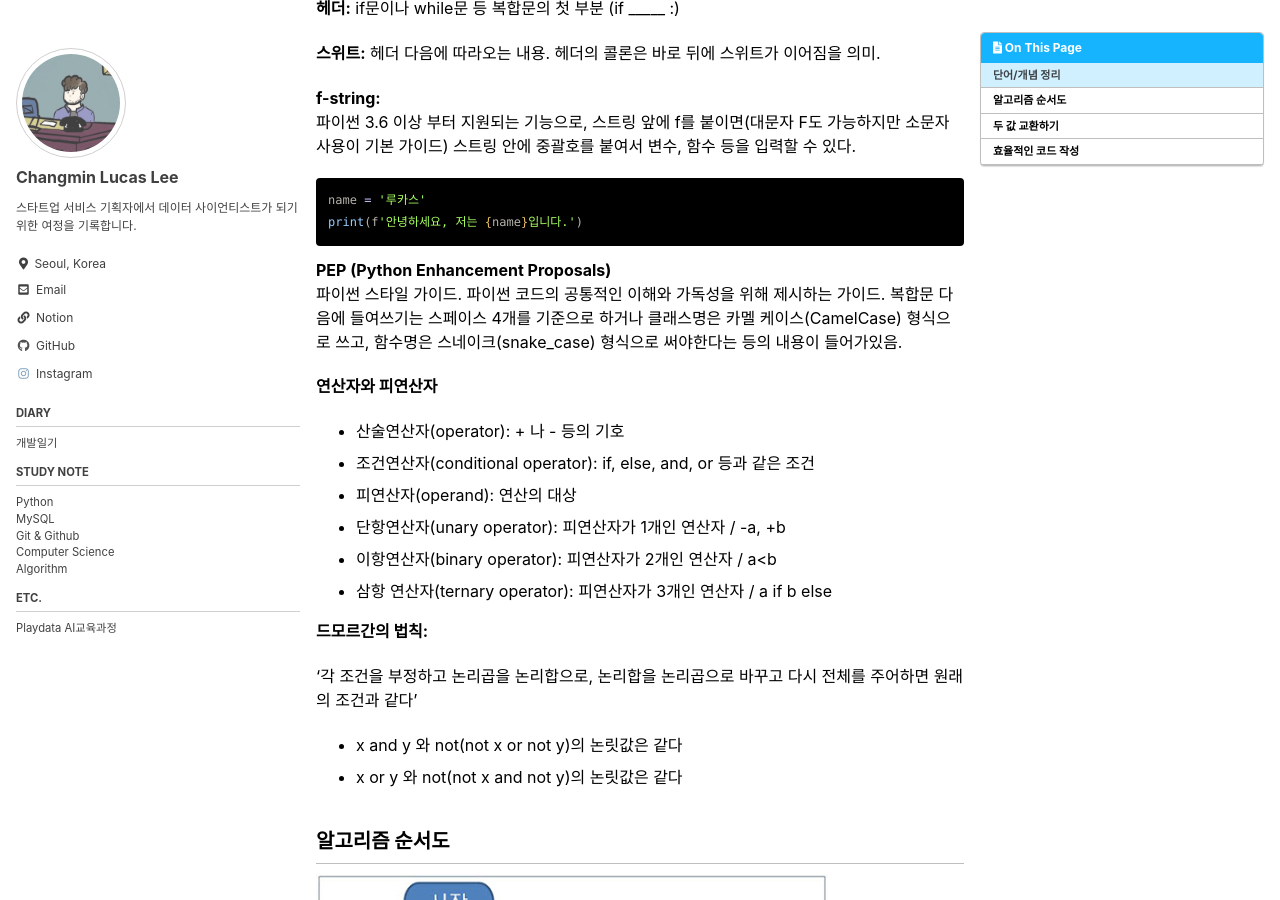
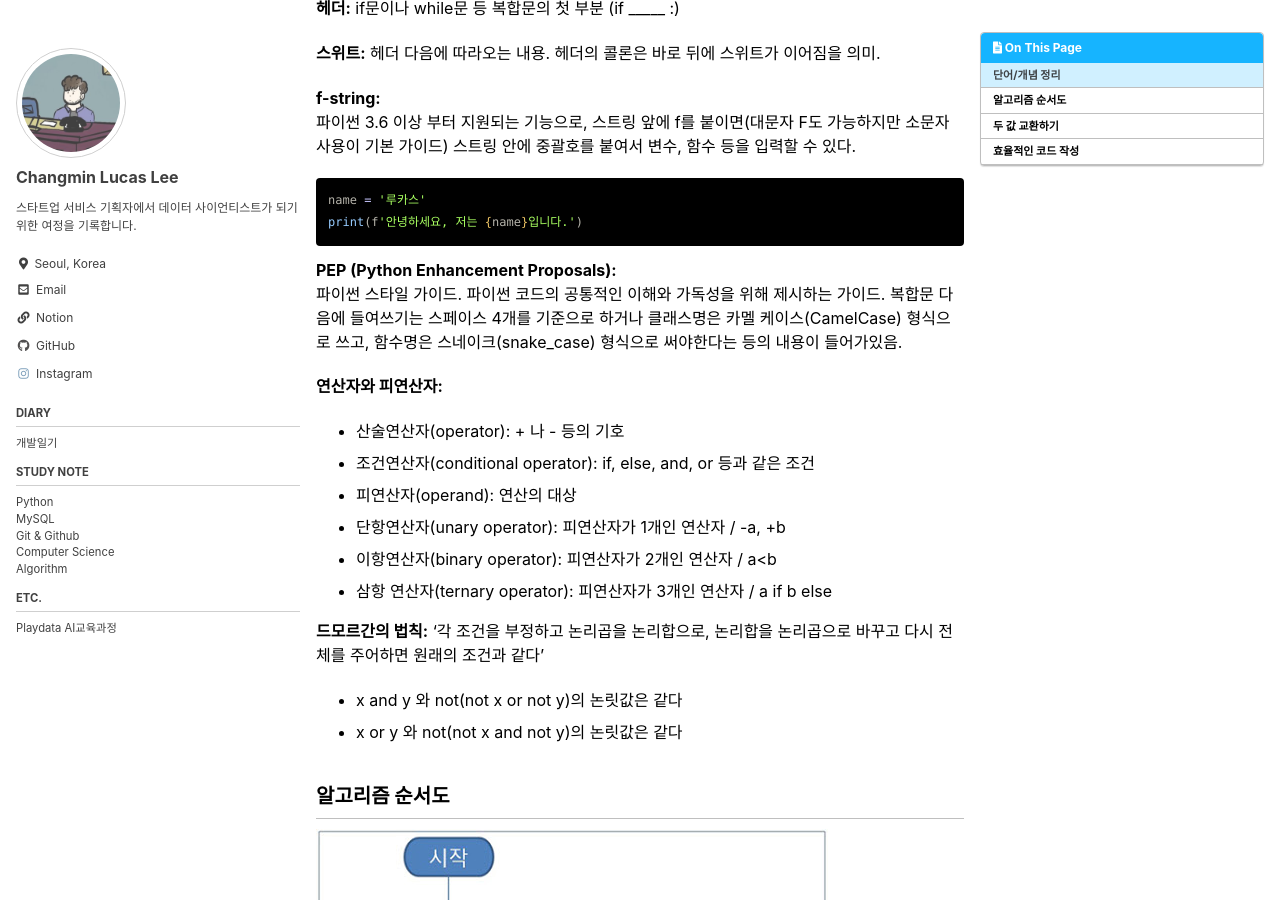
Before and after one commit to lucathree/lucathree.github.io, a Jekyll site: the page built from _posts/2021/2021-07-06-2-algorithm.md, in a window 1280 px wide and 900 px high, scrolled down 661 px. Built offline with Jekyll 4.4.1, drawn with Linux system fonts in a browser that asks for light colours; cached includes are drawn as plain includes; comment, search, counter and statistics services are not loaded.

````diff
--- a/_posts/2021/2021-07-06-algorithm.md
+++ b/_posts/2021/2021-07-06-2-algorithm.md
@@ -45,11 +45,10 @@ name = '루카스'
 print(f'안녕하세요, 저는 {name}입니다.')
 ```
 
-**PEP (Python Enhancement Proposals)**
+**PEP (Python Enhancement Proposals):**
 파이썬 스타일 가이드. 파이썬 코드의 공통적인 이해와 가독성을 위해 제시하는 가이드. 복합문 다음에 들여쓰기는 스페이스 4개를 기준으로 하거나 클래스명은 카멜 케이스(CamelCase) 형식으로 쓰고, 함수명은 스네이크(snake_case) 형식으로 써야한다는 등의 내용이 들어가있음.
 
-**연산자와 피연산자**
-
+**연산자와 피연산자:**
 - 산술연산자(operator): + 나 - 등의 기호
 - 조건연산자(conditional operator): if, else, and, or 등과 같은 조건
 - 피연산자(operand): 연산의 대상
@@ -58,7 +57,6 @@ print(f'안녕하세요, 저는 {name}입니다.')
 - 삼항 연산자(ternary operator): 피연산자가 3개인 연산자 / a if b else
 
 **드모르간의 법칙:**
-
 '각 조건을 부정하고 논리곱을 논리합으로, 논리합을 논리곱으로 바꾸고 다시 전체를 주어하면 원래의 조건과 같다'
 
 - x and y 와 not(not x or not y)의 논릿값은 같다
````
